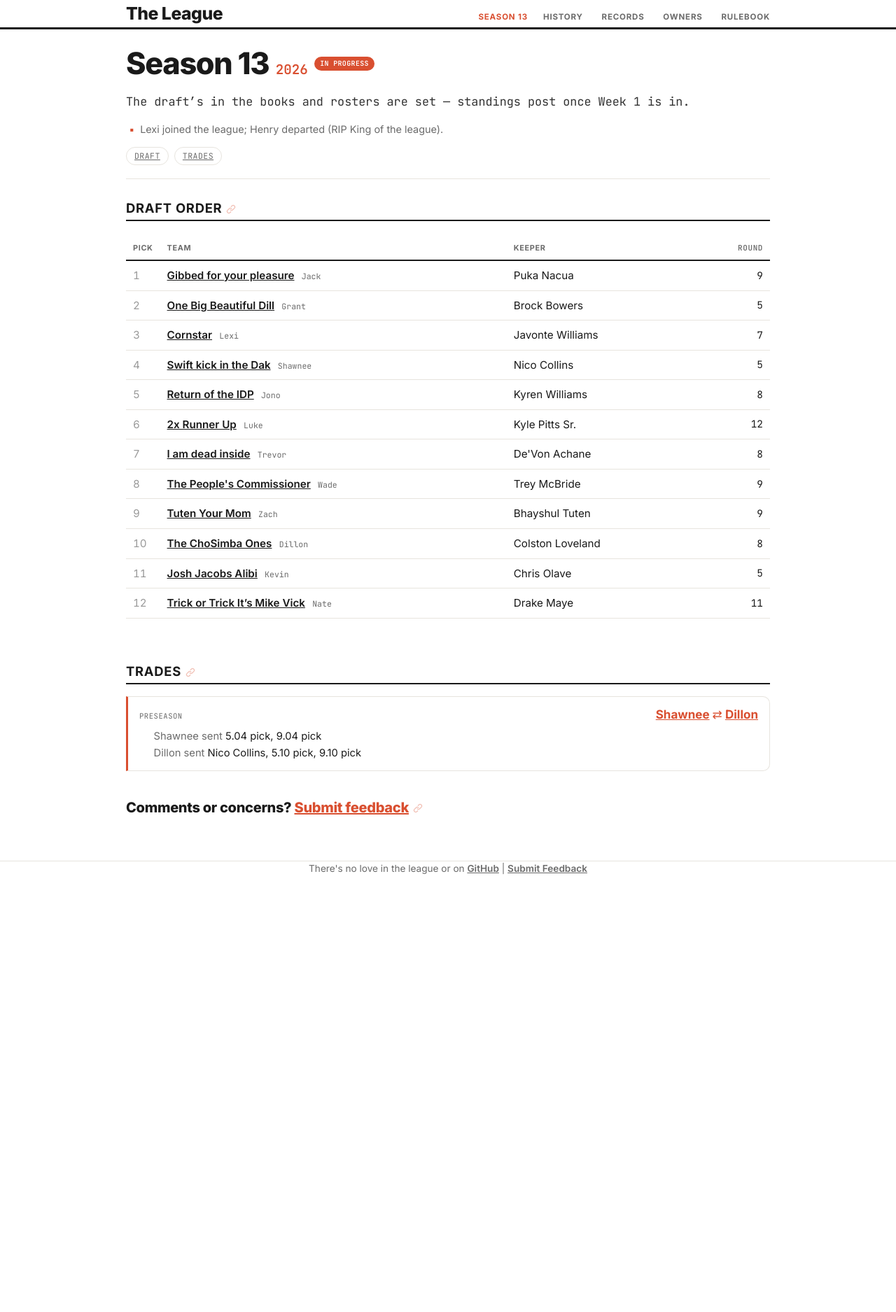
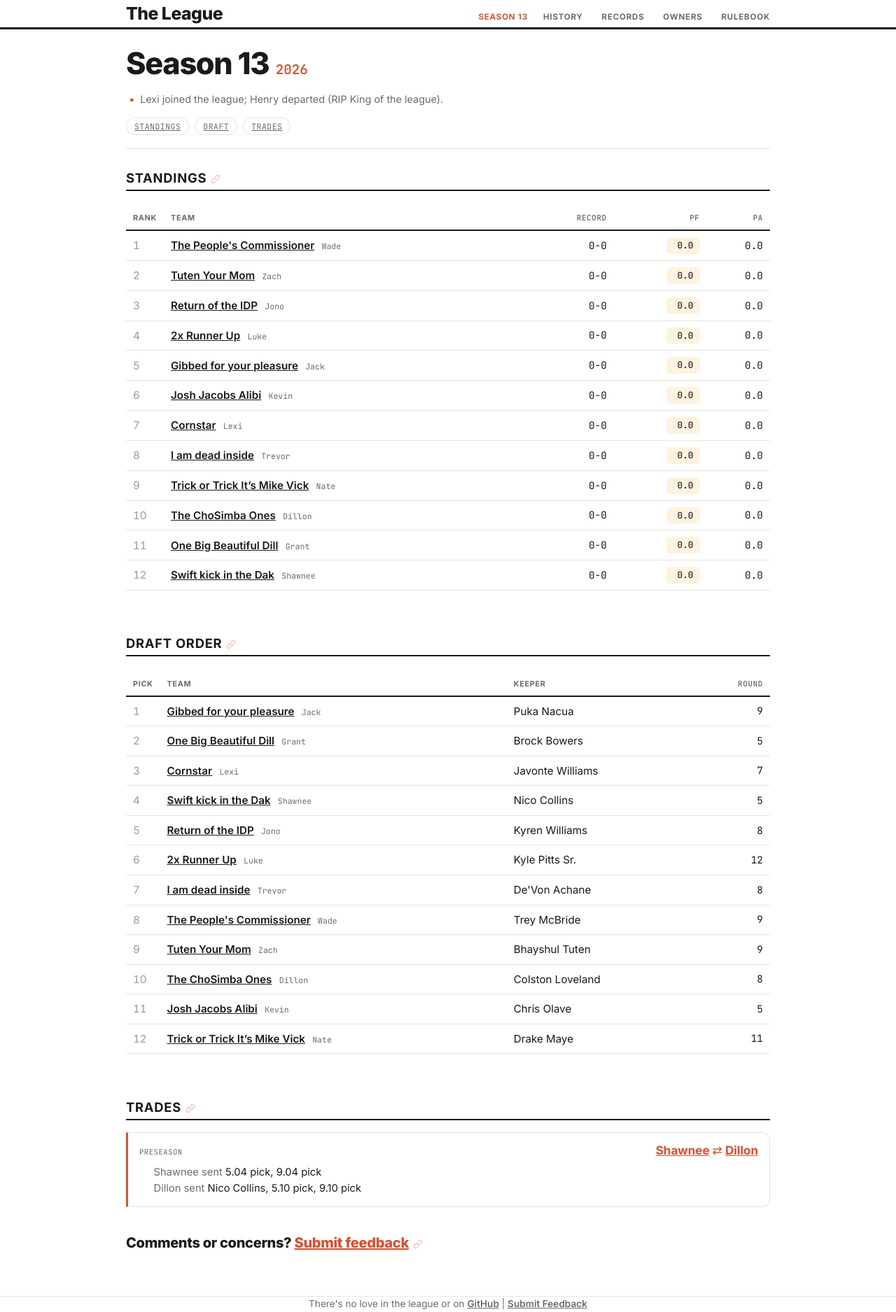
Before and after one commit to dillondrenzek/no-love-in-the-league, a Jekyll site: the page built from docs/seasons/2026.md, in a window 1280 px wide. Shown: the whole page at 70% size. Built offline with Jekyll 4.4.1, drawn with Linux system fonts in a browser that asks for light colours; before the commit the page ends 1252 px from its top, so only the background shows below that.

Commit message:
improving season pages

```diff
--- a/docs/_data/seasons.yml
+++ b/docs/_data/seasons.yml
@@ -43,8 +43,116 @@ detail:
     year: 2026
     season_no: 13
     state: season
-    points: false
-    rows: []
+    points: true
+    rows:
+    - finish: 1
+      team: The People's Commissioner
+      owner_id: sturmanator15
+      owner_name: Wade
+      record: 0-0
+      tag: null
+      pf: 0.0
+      pf_color: '#fdf3e0'
+      pa: 0.0
+    - finish: 2
+      team: Tuten Your Mom
+      owner_id: zachzoske
+      owner_name: Zach
+      record: 0-0
+      tag: null
+      pf: 0.0
+      pf_color: '#fdf3e0'
+      pa: 0.0
+    - finish: 3
+      team: Return of the IDP
+      owner_id: schirmerj
+      owner_name: Jono
+      record: 0-0
+      tag: null
+      pf: 0.0
+      pf_color: '#fdf3e0'
+      pa: 0.0
+    - finish: 4
+      team: 2x Runner Up
+      owner_id: lukstein
+      owner_name: Luke
+      record: 0-0
+      tag: null
+      pf: 0.0
+      pf_color: '#fdf3e0'
+      pa: 0.0
+    - finish: 5
+      team: Gibbed for your pleasure
+      owner_id: jackperkins74
+      owner_name: Jack
+      record: 0-0
+      tag: null
+      pf: 0.0
+      pf_color: '#fdf3e0'
+      pa: 0.0
+    - finish: 6
+      team: Josh Jacobs Alibi
+      owner_id: kevbots22
+      owner_name: Kevin
+      record: 0-0
+      tag: null
+      pf: 0.0
+      pf_color: '#fdf3e0'
+      pa: 0.0
+    - finish: 7
+      team: Cornstar
+      owner_id: alexandra
+      owner_name: Lexi
+      record: 0-0
+      tag: null
+      pf: 0.0
+      pf_color: '#fdf3e0'
+      pa: 0.0
+    - finish: 8
+      team: I am dead inside
+      owner_id: purpsworth
+      owner_name: Trevor
+      record: 0-0
+      tag: null
+      pf: 0.0
+      pf_color: '#fdf3e0'
+      pa: 0.0
+    - finish: 9
+      team: Trick or Trick It’s Mike Vick
+      owner_id: whowonthelastsuperbowl
+      owner_name: Nate
+      record: 0-0
+      tag: null
+      pf: 0.0
+      pf_color: '#fdf3e0'
+      pa: 0.0
+    - finish: 10
+      team: The ChoSimba Ones
+      owner_id: theoceanpulse
+      owner_name: Dillon
+      record: 0-0
+      tag: null
+      pf: 0.0
+      pf_color: '#fdf3e0'
+      pa: 0.0
+    - finish: 11
+      team: One Big Beautiful Dill
+      owner_id: gganoom
+      owner_name: Grant
+      record: 0-0
+      tag: null
+      pf: 0.0
+      pf_color: '#fdf3e0'
+      pa: 0.0
+    - finish: 12
+      team: Swift kick in the Dak
+      owner_id: shawne2520997
+      owner_name: Shawnee
+      record: 0-0
+      tag: null
+      pf: 0.0
+      pf_color: '#fdf3e0'
+      pa: 0.0
     notes:
     - Lexi joined the league; Henry departed (RIP King of the league).
     weeks_played: 0
--- a/docs/_includes/season_detail.html
+++ b/docs/_includes/season_detail.html
@@ -1,14 +1,14 @@
 {%- comment -%}
-Season page body — a shared shell that every lifecycle state (d.state; see
-design/season-state.md) plugs sections into. Intro (state banner + notes), an
-optional jump-nav, then uniform `.season-section` blocks: standings, weekly
-recaps, draft order, trades — each shown only when it has content for this state.
+Season page body — a shared shell that every lifecycle state (d.state) plugs
+sections into. State is internal: it only decides WHICH sections have data to
+show, never the wording. No state is narrated to the reader — the data speaks for
+itself. Sections: standings, weekly recaps, draft order, trades.
 Param: d (a site.data.seasons.detail record). Masthead is the `season` layout.
 {%- endcomment -%}
 {%- assign d = include.d -%}
 {%- assign state = d.state -%}
 
-{%- comment -%} Which sections have content in this state {%- endcomment -%}
+{%- comment -%} Which sections have data in this state {%- endcomment -%}
 {%- assign has_rows = false -%}
 {%- if d.rows and d.rows.size > 0 %}{% assign has_rows = true %}{% endif -%}
 {%- assign weekpages = site.pages | where: "season_year", d.year | where_exp: "p", "p.week" | sort: "week" | reverse -%}
@@ -26,17 +26,6 @@ Param: d (a site.data.seasons.detail record). Masthead is the `season` layout.
 {%- if show_draft %}{% assign section_count = section_count | plus: 1 %}{% endif -%}
 {%- if show_trades %}{% assign section_count = section_count | plus: 1 %}{% endif -%}
 
-{%- comment -%} Intro: state banner {%- endcomment -%}
-{%- if state == "preseason" -%}
-<p class="season-status">Season {{ d.season_no }} is live for {{ d.year }} — the draft order and rosters aren’t set yet.</p>
-{%- elsif state == "pre_draft" -%}
-<p class="season-status">The draft order is set. Rosters lock once the draft runs.</p>
-{%- elsif state == "drafting" -%}
-<p class="season-status">Draft in progress — rosters and matchups appear once it’s done.</p>
-{%- elsif state == "season" and has_rows == false -%}
-<p class="season-status">The draft’s in the books and rosters are set — standings post once Week 1 is in.</p>
-{%- endif -%}
-
 {% include season_notes.html notes=d.notes %}
 
 {%- comment -%} Jump-nav — only worthwhile with a few sections {%- endcomment -%}
@@ -49,19 +38,11 @@ Param: d (a site.data.seasons.detail record). Masthead is the `season` layout.
 </nav>
 {%- endif -%}
 
-{%- comment -%} Standings — season / playoffs / complete, once there are rows {%- endcomment -%}
+{%- comment -%} Standings — whenever there are rows (real or provisional) {%- endcomment -%}
 {%- if has_rows -%}
 <section class="season-section" id="standings">
-{%- if state == "complete" -%}
-<h2>Final standings</h2>
-{%- elsif state == "playoffs" -%}
 <h2>Standings</h2>
-<p class="season-status">Playoffs underway — through week {{ d.weeks_played }}.</p>
-{%- else -%}
-<h2>Current standings</h2>
-<p class="season-status">Season in progress — through week {{ d.weeks_played }}.</p>
-{%- endif -%}
-{% include standings_table.html rows=d.rows points=d.points rank_label="Rank" %}
+{% include standings_table.html rows=d.rows points=d.points %}
 </section>
 {%- endif -%}
 
--- a/docs/_includes/standings_table.html
+++ b/docs/_includes/standings_table.html
@@ -1,15 +1,15 @@
 {%- comment -%}
-Standings table. Params: rows (standings rows), points (bool — show PF/PA),
-rank_label (header for the rank column; defaults to "Finish", season pages pass
-"Rank"). Row shape: finish, team, owner_id, owner_name, record, tag, pf,
-pf_color, pa. Shared by the History page and each season page.
+Standings table, shared identically by the History page and each season page —
+same format, same data. Params: rows (standings rows), points (bool — show
+PF/PA), rank_label (rank-column header; defaults to "Rank"). Row shape: finish,
+team, owner_id, owner_name, record, tag, pf, pf_color, pa.
 {%- endcomment -%}
 {%- assign rows = include.rows -%}
 <div class="table-scroll">
 <table>
   <thead>
     <tr>
-      <th>{{ include.rank_label | default: "Finish" }}</th>
+      <th>{{ include.rank_label | default: "Rank" }}</th>
       <th>Team</th>
       <th class="num">Record</th>
       {%- if include.points %}
--- a/docs/_layouts/season.html
+++ b/docs/_layouts/season.html
@@ -1,25 +1,10 @@
 ---
 layout: default
 ---
-{%- assign sd = site.data.seasons.detail[page.season_year] -%}
 <article class="post">
   <header class="season-head">
     <h1 class="season-head__title">Season {{ page.season_no }}</h1>
     <span class="season-head__label">{{ page.season_year }}</span>
-    {%- assign st = sd.state -%}
-    {%- if st == "complete" -%}
-    <span class="season-badge season-badge--final">Final</span>
-    {%- elsif st == "playoffs" -%}
-    <span class="season-badge season-badge--live">Playoffs</span>
-    {%- elsif st == "season" -%}
-    <span class="season-badge season-badge--live">In progress</span>
-    {%- elsif st == "drafting" -%}
-    <span class="season-badge">Drafting</span>
-    {%- elsif st == "pre_draft" -%}
-    <span class="season-badge">Pre-draft</span>
-    {%- elsif st == "preseason" -%}
-    <span class="season-badge">Preseason</span>
-    {%- endif -%}
   </header>
   <div class="post-content">
     {{ content }}
--- a/docs/assets/main.scss
+++ b/docs/assets/main.scss
@@ -614,22 +614,6 @@ a.hero__subtitle--link:hover { text-decoration: underline; }
   font-size: clamp(0.8rem, 3.4vw, 1.2rem);
   line-height: 1.05;
 }
-// State badge in the season masthead.
-.season-badge {
-  align-self: center;
-  font-family: var(--mono);
-  font-size: 0.62rem;
-  font-weight: 600;
-  text-transform: uppercase;
-  letter-spacing: 0.04em;
-  padding: 2px 8px;
-  border-radius: 999px;
-  background: var(--code-bg);
-  color: var(--muted);
-}
-.season-badge--live { background: var(--brand); color: #fff; }
-.season-badge--final { background: var(--rule-strong); color: #fff; }
-
 // Season page shell: in-page jump-nav + uniform section blocks.
 .season-nav {
   display: flex;
--- a/scripts/generate_seasons.py
+++ b/scripts/generate_seasons.py
@@ -19,7 +19,7 @@ from pathlib import Path
 
 import yaml
 
-from lib.data import load_franchises, load_seasons, name_of, short_name_of
+from lib.data import load_franchises, load_seasons, name_of, short_name_of, game_played
 from lib.state import state_of, is_in_progress
 from lib.rulings import load_overrides
 from generate_standings import season_rows, load_season_notes
@@ -112,7 +112,8 @@ def season_detail(season, franchises, overrides, notes):
     if in_progress:
         for r in rows:      # nothing is decided yet — no Shiva/Sacko tags
             r["tag"] = None
-    weeks = [m["week"] for m in (season.get("matchups") or []) if not m.get("playoff")]
+    weeks = [m["week"] for m in (season.get("matchups") or [])
+             if not m.get("playoff") and game_played(m)]
     return {
         "year": year,
         "season_no": season_no(year),
```
Also changed, not shown: ARCHITECTURE.md (+2 -1 lines), data/seasons/2026.yml (+87 -1 lines), scripts/generate_standings.py (+7 -1 lines), scripts/import_espn.py (+33 -17 lines), 6 other files.
